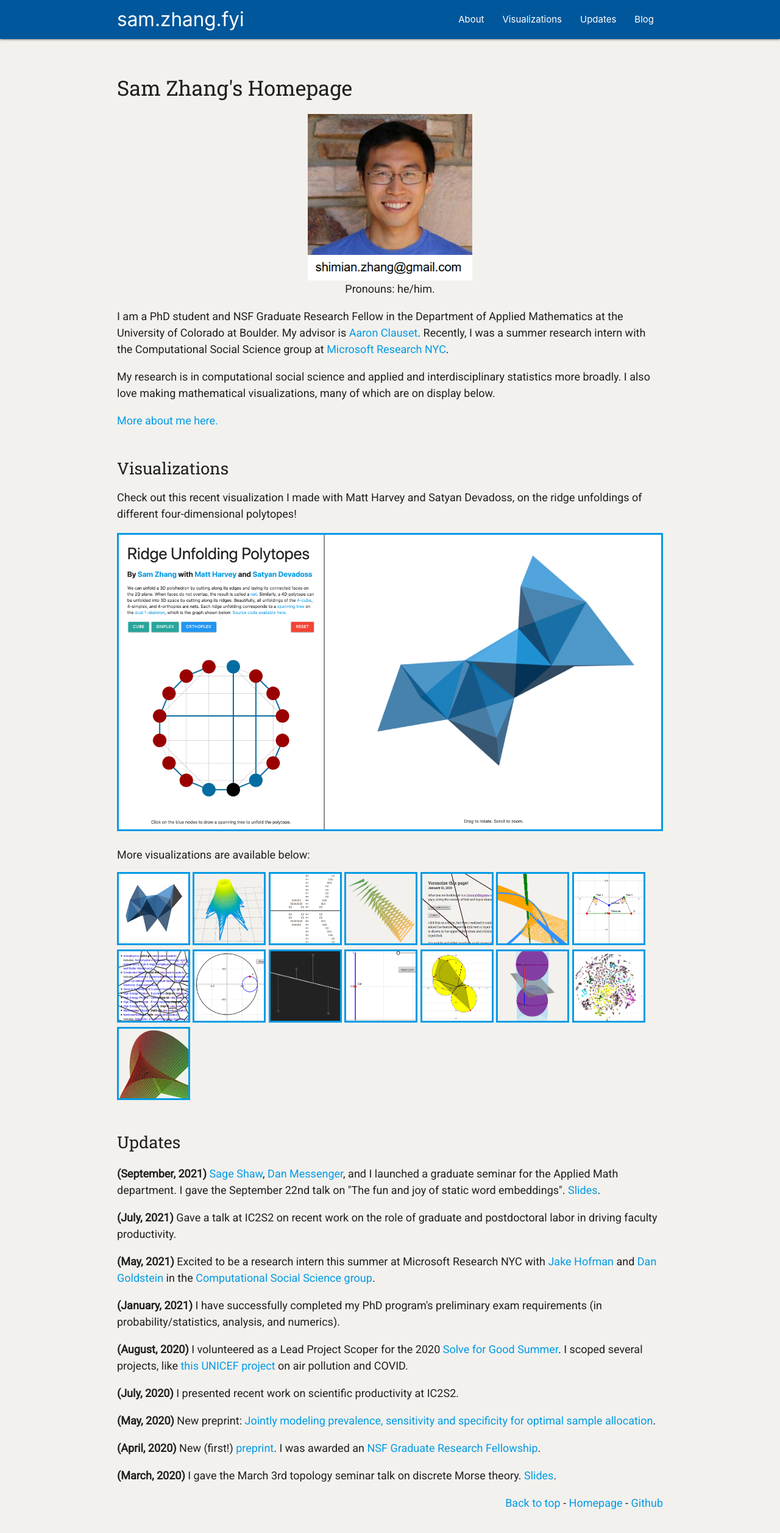
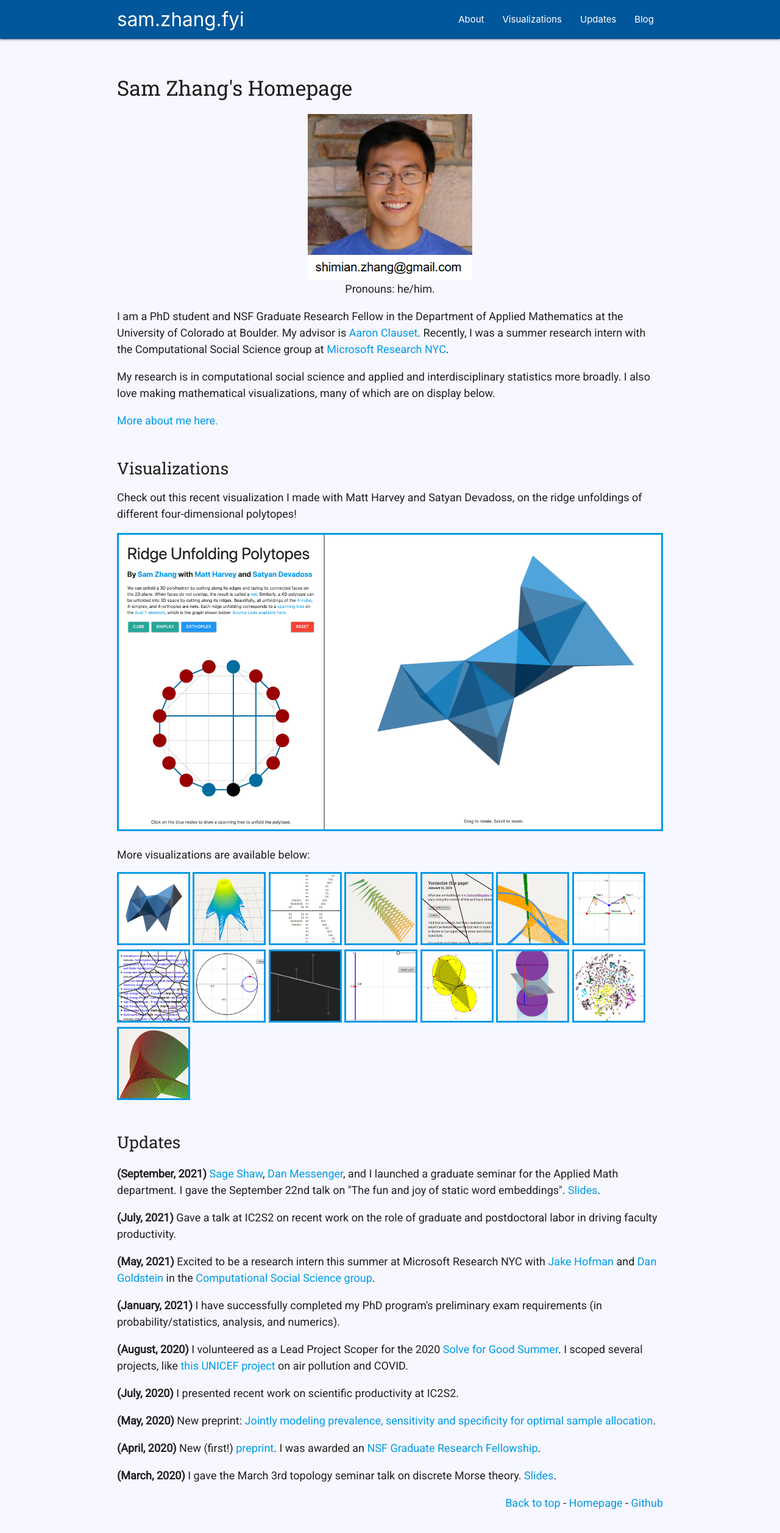
Before and after one commit to samzhang111/samzhang111.github.io, a Jekyll site: the page built from index.html, in a window 1280 px wide. Shown: the whole page at 61% size. Built offline with Jekyll 4.4.1, drawn with Linux system fonts in a browser that asks for light colours; nearby versions of some CDN libraries.

Commit message:
bg color changes

```diff
--- a/css/page.scss
+++ b/css/page.scss
@@ -4,11 +4,18 @@
 @import url(https://fonts.googleapis.com/css?family=Roboto+Slab);
 @import url(https://fonts.googleapis.com/css?family=Roboto);
 
+$background: #F7F7FF;
+$black: #131112;
+
 html {
     font-family: 'Roboto';
     font-size: 18px;
-    color: #333;
-    background-color: #f3f1ee;
+    color: $black;
+    background-color: $background;
+}
+
+a:hover {
+    border-bottom: 1px solid;
 }
 
 h1, h2, h3, .nametitle, .sectitle, .homelink, .title, .postdate {
@@ -37,7 +44,7 @@ h1, h2, h3, .nametitle, .sectitle, .homelink, .title, .postdate {
     }
 
   .collapsible-header {
-      background-color: #f3f1ee;
+      background-color: $background;
   }
 }
 
@@ -90,17 +97,17 @@ h1, h2, h3, .nametitle, .sectitle, .homelink, .title, .postdate {
     text-align: right;
     font-size: 32px;
     text-decoration: none;
-    color: black;
+    color: $black;
     display: block;
     margin-bottom: 15px;
 }
 
 .homelink:visited {
-    color: black;
+    color: $black;
 }
 
 .homelink:active{
-    color: black;
+    color: $black;
 }
 
 .post {
```
